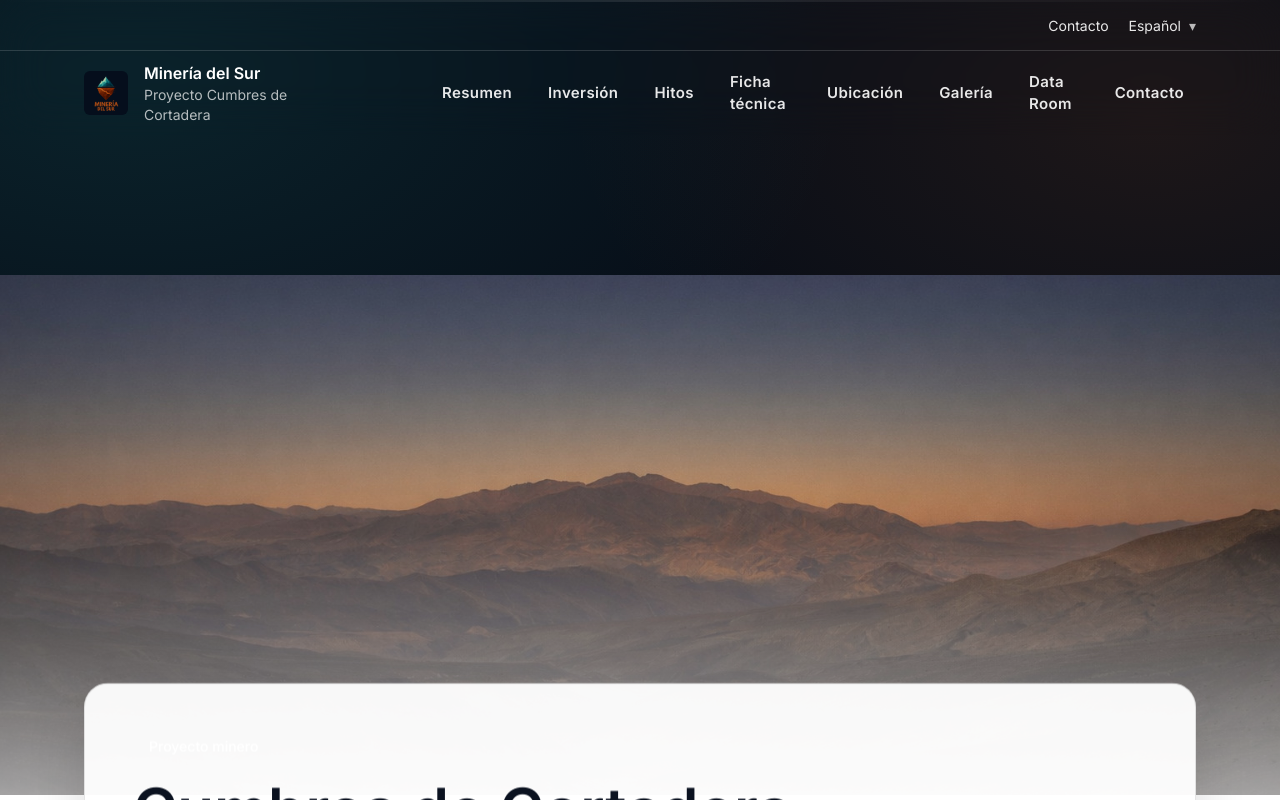
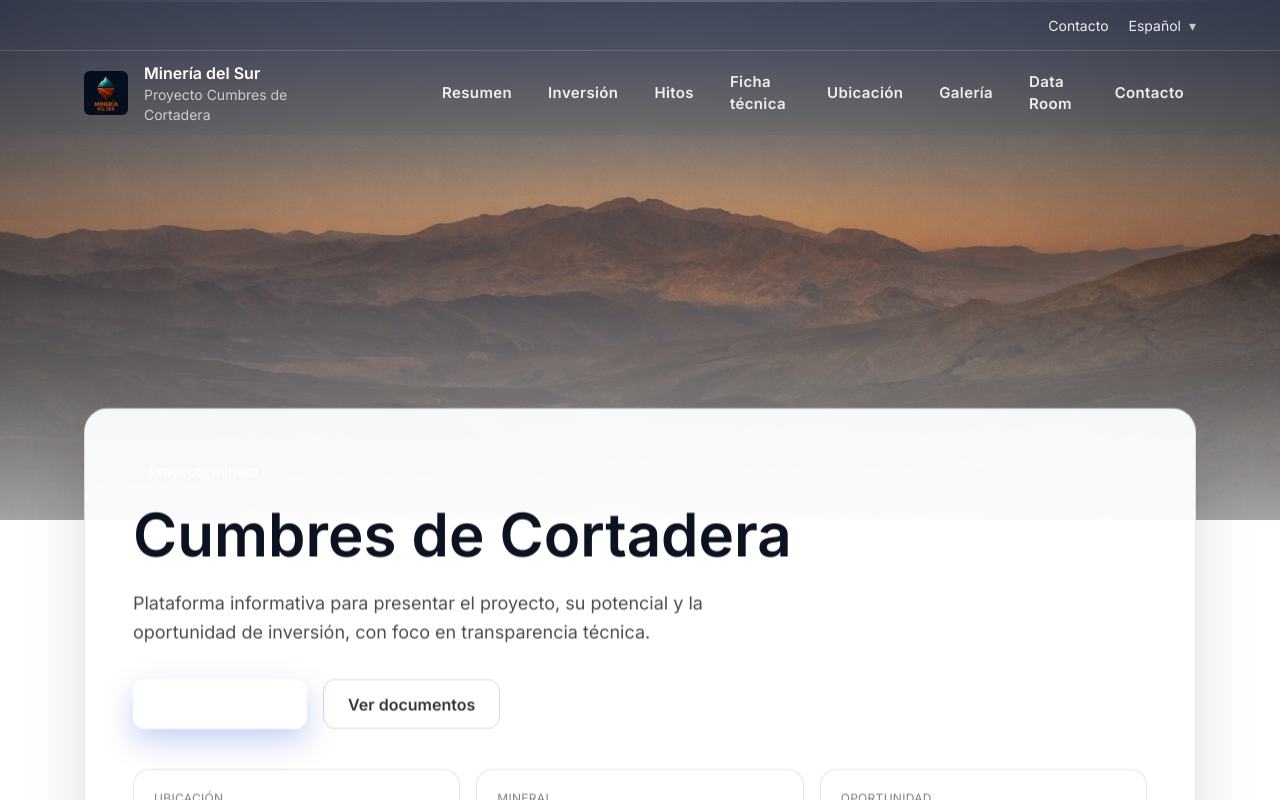
Before and after one commit to InBlxck/cumbres-de-cortadera, a React (Vite) app: page / in a window 1280 px wide. Shown: the top 800 px of the page. Built offline with nearby package versions, Linux system fonts and the light colour scheme; the HTML template or start-up script is replaced by a standard one.

Commit message:
Navbar V1 - LEFT

```diff
--- a/src/components/Navbar.tsx
+++ b/src/components/Navbar.tsx
@@ -13,7 +13,6 @@ export default function Navbar() {
     []
   );
 
-  // Detecta scroll (para cambiar a fondo blanco)
   useEffect(() => {
     const onScroll = () => setScrolled(window.scrollY > 60);
     onScroll();
@@ -21,7 +20,6 @@ export default function Navbar() {
     return () => window.removeEventListener("scroll", onScroll);
   }, []);
 
-  // Cierra el menú móvil al cambiar tamaño a desktop
   useEffect(() => {
     const onResize = () => {
       if (window.innerWidth >= 1024) setMobileOpen(false);
@@ -30,13 +28,11 @@ export default function Navbar() {
     return () => window.removeEventListener("resize", onResize);
   }, []);
 
-  // Cierra el menú móvil cuando haces click en un link
   const handleNavClick = (href: string) => {
     setActive(href);
     setMobileOpen(false);
   };
 
-  // Sección activa (solo en desktop / general)
   useEffect(() => {
     const sections = ids
       .map((h) => document.querySelector(h))
@@ -79,18 +75,20 @@ export default function Navbar() {
   const divider = scrolled ? "bg-slate-200" : "bg-white/15";
 
   return (
-    <header className="fixed top-0 left-0 right-0 z-50 m-0 p-0 w-full relative">
-      {/* Línea superior (absolute para eliminar el gap de 1px) */}
+    <header className="fixed top-0 left-0 right-0 z-50 m-0 p-0 w-full">
+      {/* ✅ Ponemos el fondo AQUÍ (cubre safe-area) */}
       <div
-        className={`absolute top-0 left-0 right-0 h-[2px] transition-all duration-300 ${
-          scrolled
-            ? "bg-brand"
-            : "bg-gradient-to-r from-brand/70 via-white/20 to-brand/70"
-        }`}
-      />
+        className={`w-full transition-all duration-300 ease-out ${wrapperBg} pt-[env(safe-area-inset-top,0px)]`}
+      >
+        {/* Línea superior */}
+        <div
+          className={`h-[2px] w-full transition-all duration-300 ${
+            scrolled
+              ? "bg-brand"
+              : "bg-gradient-to-r from-brand/70 via-white/20 to-brand/70"
+          }`}
+        />
 
-      {/* Wrapper (pt-[2px] para compensar la línea superior) */}
-      <div className={`pt-[2px] transition-all duration-300 ease-out ${wrapperBg}`}>
         {/* TOP BAR */}
         <Container>
           <div className="flex h-12 items-center justify-end gap-5 text-sm">
@@ -121,7 +119,6 @@ export default function Navbar() {
         {/* MAIN NAV */}
         <Container>
           <div className="flex h-[84px] items-center">
-            {/* Brand */}
             <a
               href="#top"
               className="flex items-center gap-4 pr-6 lg:pr-24"
@@ -165,7 +162,6 @@ export default function Navbar() {
                       ${linkBase}
                     `}
                   >
-                    {/* Hover pill */}
                     <span
                       className={`
                         absolute inset-0 rounded-lg transition duration-300
@@ -174,7 +170,6 @@ export default function Navbar() {
                     />
                     <span className="relative z-10">{l.label}</span>
 
-                    {/* Underline */}
                     <span
                       className={`
                         absolute left-3 right-3 -bottom-[7px]
@@ -204,7 +199,6 @@ export default function Navbar() {
               aria-label="Abrir menú"
               aria-expanded={mobileOpen}
             >
-              {/* Icon */}
               <svg
                 width="22"
                 height="22"
@@ -237,11 +231,7 @@ export default function Navbar() {
 
         {/* Mobile dropdown */}
         {mobileOpen && (
-          <div
-            className={`lg:hidden border-t ${
-              scrolled ? "border-slate-200" : "border-white/15"
-            }`}
-          >
+          <div className={`lg:hidden border-t ${divider}`}>
             <Container>
               <div className="py-4">
                 <div className="flex flex-col gap-1">
--- a/src/index.css
+++ b/src/index.css
@@ -1,6 +1,6 @@
 @import "tailwindcss";
 
-/* ✅ Reset duro (evita espacio fantasma arriba) */
+/* Reset duro */
 html, body, #root {
   height: 100%;
   min-height: 100%;
@@ -8,9 +8,8 @@ html, body, #root {
   padding: 0;
 }
 
-/* ✅ Evita offset por safe-area (algunos navegadores) */
-body {
-  padding-top: env(safe-area-inset-top, 0px);
+html, body {
+  padding-top: 0 !important;
 }
 
 :root {
@@ -20,6 +19,7 @@ body {
 /* Fondo consistente desde html */
 html {
   background: #070D17;
+  scroll-behavior: smooth;
 }
 
 body {
@@ -38,4 +38,6 @@ body {
   background: rgba(31,167,166,0.22);
 }
 
-* { scroll-behavior: smooth; }
+:root {
+  --nav-h: 0px;
+}
--- a/src/sections/Hero.tsx
+++ b/src/sections/Hero.tsx
@@ -6,7 +6,7 @@ import heroImg from "../assets/photos/hero.jpg";
 
 export default function Hero() {
   return (
-    <section id="top" className="relative pt-[140px]">
+    <section id="top" className="relative pt-[var(--nav-h)]">
       {/* Imagen principal */}
       <div className="relative h-[62vh] min-h-[520px] w-full overflow-hidden">
         <img
```
